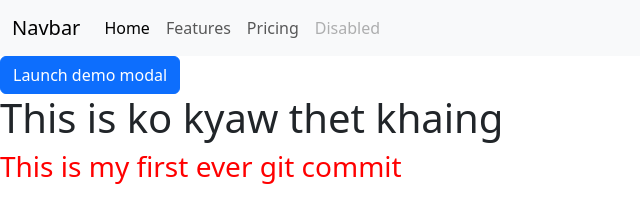
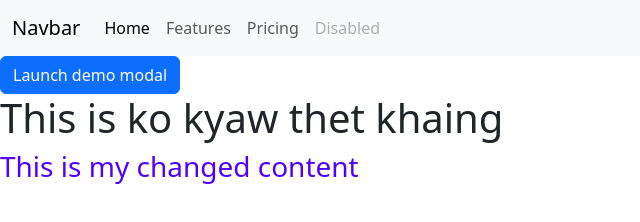
Before and after one commit to kyawthetkhaing255/kyaw, a plain HTML site: page index.html in a window 1280 px wide. Shown: the whole page, without its empty margins (0-640 px from the left). Drawn offline with nearby package versions, Linux system fonts and the light colour scheme.

Commit message:
the content changed

```diff
--- a/index.html
+++ b/index.html
@@ -89,7 +89,7 @@
       </div>
     </div>
     <h1>This is ko kyaw thet khaing</h1>
-    <h3 style="color: red">This is my first ever git commit</h3>
+    <h3 style="color: rgb(81, 0, 255)">This is my changed content</h3>
     <script
       src="https://cdn.jsdelivr.net/npm/bootstrap@5.3.3/dist/js/bootstrap.bundle.min.js"
       integrity="sha384-YvpcrYf0tY3lHB60NNkmXc5s9fDVZLESaAA55NDzOxhy9GkcIdslK1eN7N6jIeHz"
```
